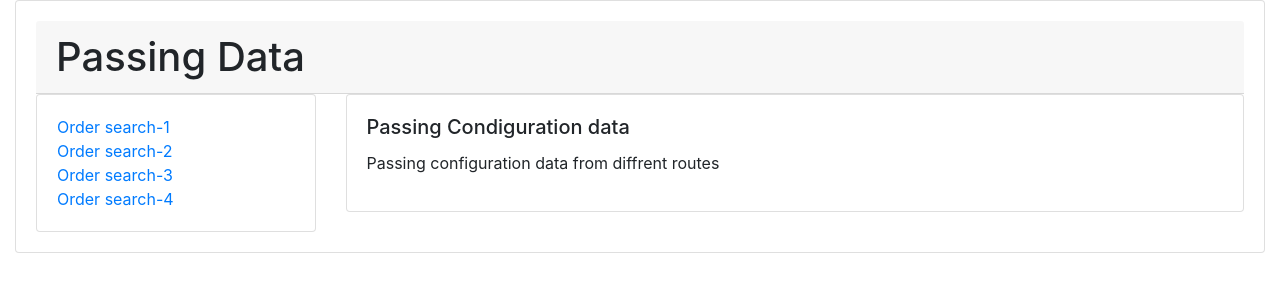
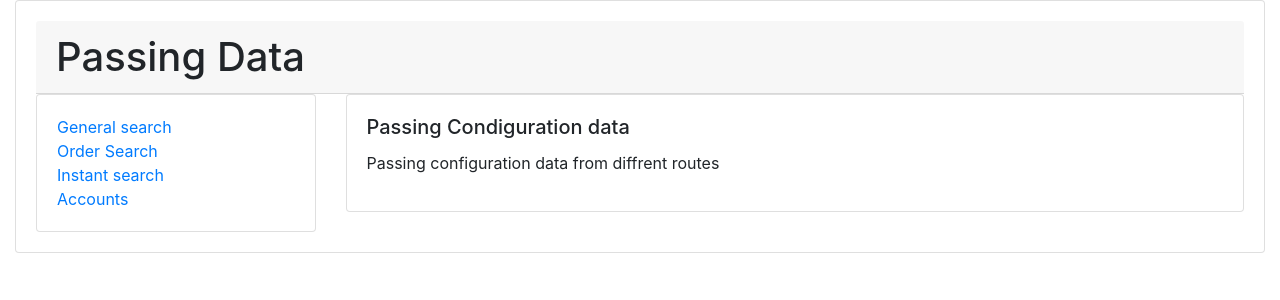
Before and after one commit to CodingCreeks/Passing-route-data, an Angular app: page / in a window 1280 px wide. Shown: the top 300 px of the page. Built offline with nearby package versions, Linux system fonts and the light colour scheme.

Commit message:
2 files modified

```diff
--- a/src/app/app.component.html
+++ b/src/app/app.component.html
@@ -9,18 +9,9 @@
 							<div class="card">
 								<div class="card-body">
 									<nav>
-										<ul class="nav flex-column">
+										<ul class="nav flex-column" *ngFor="let config of configs">
 											<li class="nav-item">
-												<a routerLink="search/searchConfig" routerLinkActive="active">Order search-1</a>
-											</li>
-											<li class="nav-item">
-												<a routerLink="search/orderConfig" routerLinkActive="active">Order search-2</a>
-											</li>
-											<li class="nav-item">
-												<a routerLink="search/instantConfig" routerLinkActive="active">Order search-3</a>
-											</li>
-											<li class="nav-item">
-												<a routerLink="search/accountConfig" routerLinkActive="active">Order search-4</a>
+												<a [routerLink]="['/search', config.name]" routerLinkActive="active">{{config.link}}</a>
 											</li>
 										</ul>
 									</nav>
--- a/src/app/app.component.ts
+++ b/src/app/app.component.ts
@@ -10,8 +10,14 @@ import { filter, map } from 'rxjs/operators';
 })
 export class AppComponent implements OnInit {
   state$: Observable<object>;
+  configs = [
+    { name: 'searchConfig', link: 'General search' },
+    { name: 'orderConfig', link: 'Order Search' },
+    { name: 'instantConfig', link: 'Instant search' },
+    { name: 'accountConfig', link: 'Accounts' }
+  ];
 
-  constructor(public router: Router, public activatedRoute: ActivatedRoute) {}
+  constructor(public router: Router, public activatedRoute: ActivatedRoute) { }
 
   ngOnInit() {
     // this.state$ = this.router.events.pipe(
```
